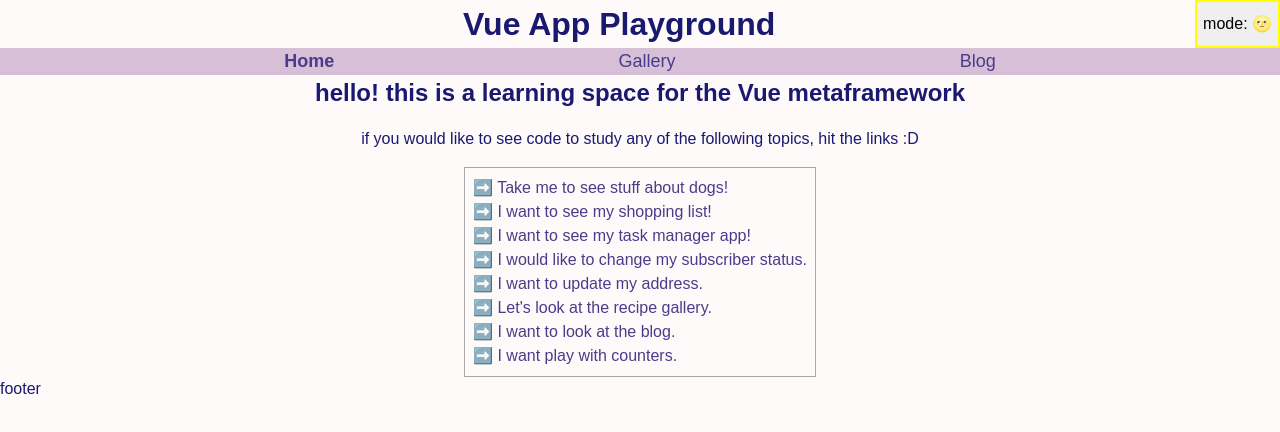
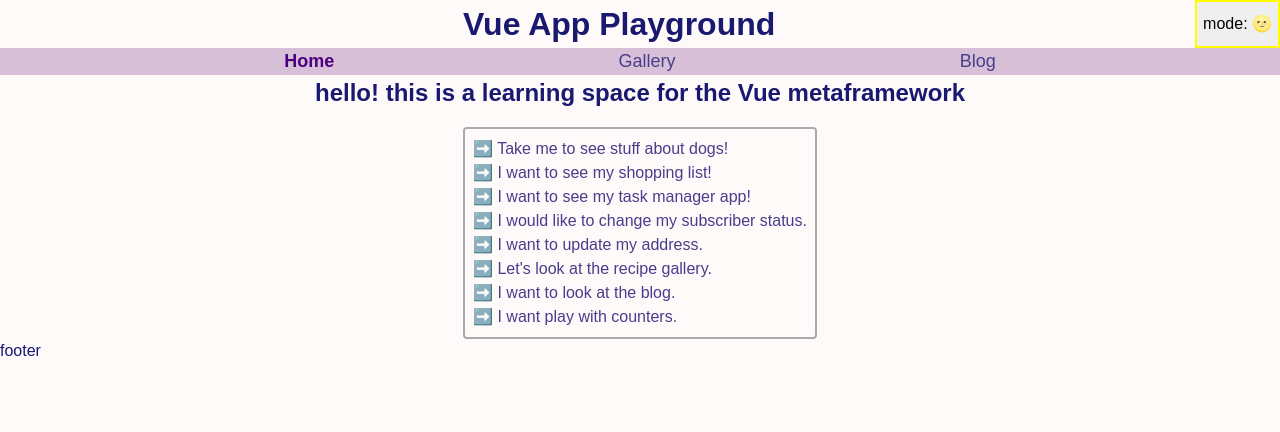
Before and after one commit to elbi3/vue-curriculum-project, a Vue app in the folder my-vue-app/: page / in a window 1280 px wide. Shown: the top 432 px of the page. Built offline with nearby package versions, Linux system fonts and the light colour scheme; what @tanstack/vue-query would draw is missing.

Commit message:
Fix some dark and light mode settings

```diff
--- a/my-vue-app/src/styles/global.css
+++ b/my-vue-app/src/styles/global.css
@@ -81,9 +81,11 @@
   --bg: midnightblue;
   --text: gainsboro;
   --accent: lightsteelblue;
-  --surface: darkslateblue;
+  --surface: lemonchiffon;
   --button: lavender;
   --active: orchid;
+  --inactive: darkslateblue;
+  --nav: indigo;
 }
 
 :root[data-theme="light"] {
@@ -93,6 +95,8 @@
   --surface: darkslateblue;
   --button: thistle;
   --active: magenta;
+  --inactive: darkslateblue;
+  --nav: indigo;
 }
 
 body {
@@ -124,7 +128,9 @@
 a:not(.router-link-active),
 a:not(.router-link-exact-active) {
   text-decoration: none;
-  color: var(--accent);
+  /* color: var(--accent); */
+  color: var(--inactive);
+
 }
 /* vue gives you an active class for RouterLink: */
 .router-link-active,
@@ -139,13 +145,18 @@
 
 /* HOME VIEW */
 .topical-site-navigation {
-  border: 1px solid darkgray;
+  border: 2px solid darkgray;
+  border-radius: .25rem;
 }
 
 .home-content-links {
   list-style: none;
   padding: .5rem;
   margin: 0;
+}
+
+.home-content-links > li > * {
+  color: var(--surface);
 }
 
 .home-content-links > li > *:hover {
@@ -162,6 +173,7 @@
 }
 
 .home-nav > * {
+  color: var(--nav);
   margin: 0;
   padding: 0;
   font-size: large;
--- a/my-vue-app/src/views/Home.vue
+++ b/my-vue-app/src/views/Home.vue
@@ -6,7 +6,6 @@
 <template>
     <main class="home-main">
         <h2>hello! this is a learning space for the Vue metaframework</h2>
-        <p>if you would like to see code to study any of the following topics, hit the links :D</p>
         <nav class="topical-site-navigation">
             <ul class="home-content-links">
                 <li><RouterLink to="/dogs">➡️ Take me to see stuff about dogs!</RouterLink></li>
```
